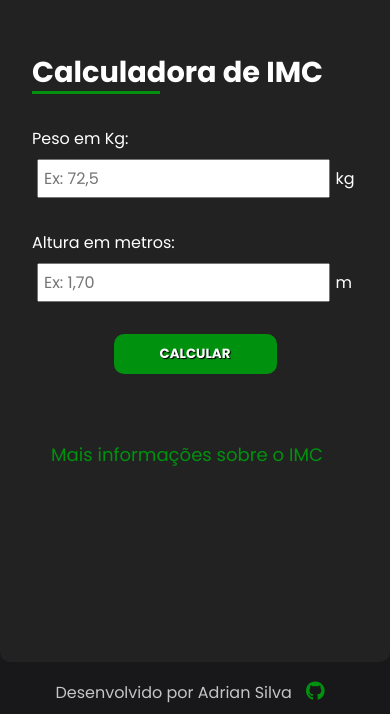
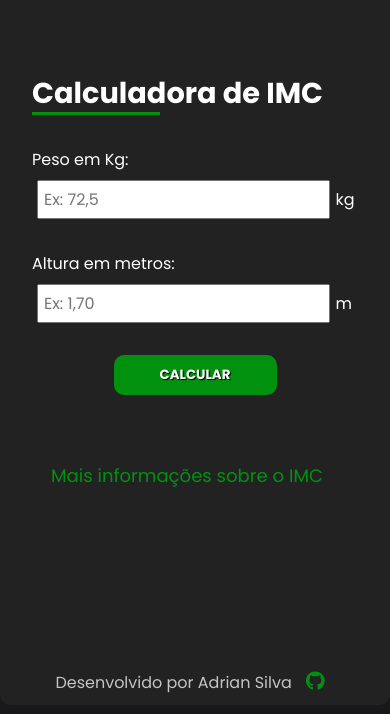
Before and after one commit to grsadrian/PAS, a plain HTML site: page index.html in a window 390 px wide. Shown: the part 139-853 px from the top of the page. Drawn offline with Linux system fonts and the light colour scheme.

Commit message:
feat: adiciona footer ao mobile

```diff
--- a/assets/css/mobile.css
+++ b/assets/css/mobile.css
@@ -8,16 +8,14 @@
 @media screen and (max-width: 500px) {
   #imc-container {
     width: 100%;
-    height: 100%;
-    gap: 0px;
   }
 
   #imc-calculator {
+    position: relative;
     justify-content: center;
     width: 100%;
     height: 100%;
     border-radius: 0px;
-    padding: 0px;
   }
 
   h1 {
@@ -31,4 +29,9 @@
   a {
     font-size: 1.8ch;
   }
+
+  footer {
+    position: absolute;
+    bottom: 10px;
+  }
 }
```
